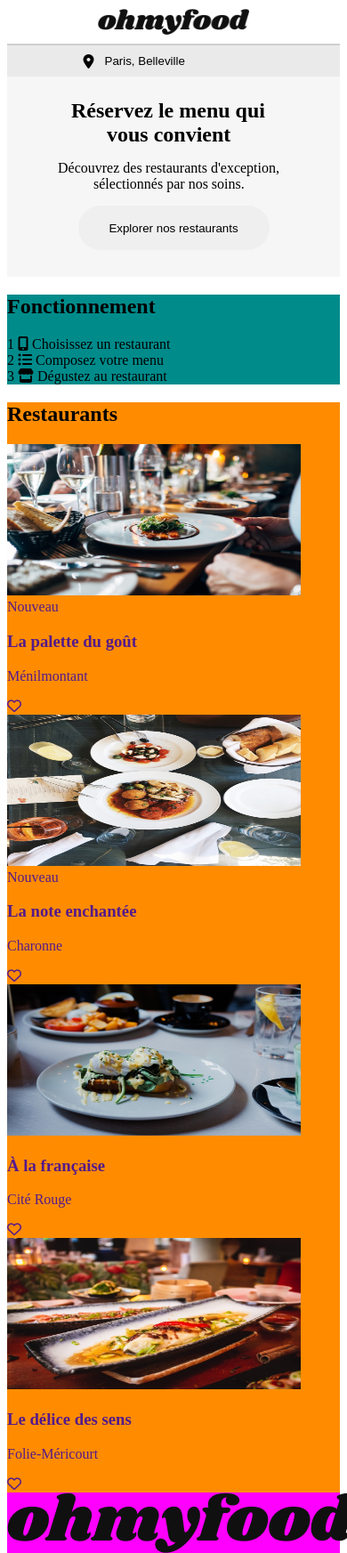
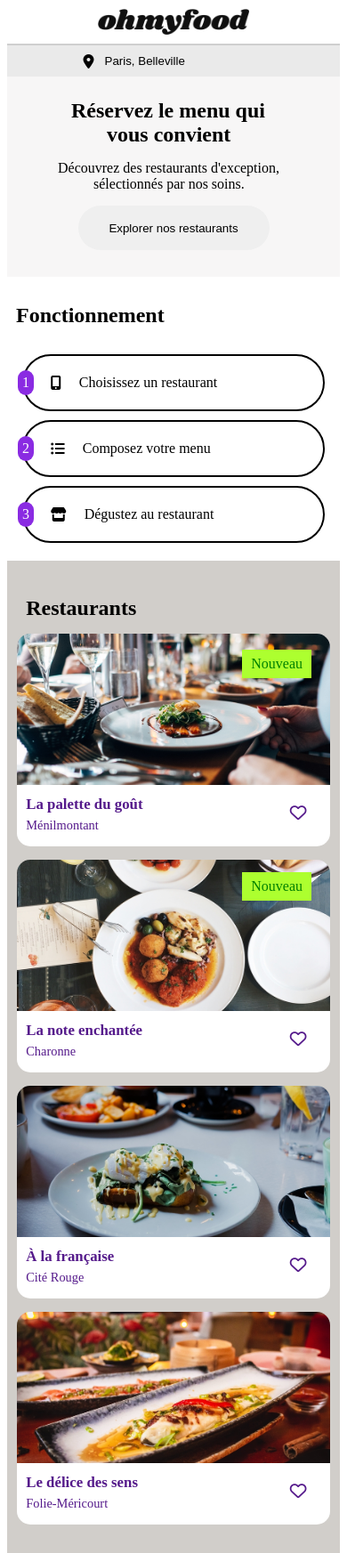
Before and after one commit to Dylan-Marty99/MartyDylan_3_17072021, a website: page index.html in a window 390 px wide. Shown: the top 1745 px of the page at 89% size. Drawn offline with Linux system fonts and the light colour scheme.

Commit message:
Début SCSS sur index

```diff
--- a/index.html
+++ b/index.html
@@ -16,13 +16,13 @@
 <!--======== HEADER ==============-->
 
         <header>
-            <div class="header">
+            <div class="main_header">
                 <img src="images/logo/ohmyfood.png" alt="Logo">
-                <div class="header_location">
+                <div class="main_header_location">
                     <i class="fas fa-map-marker-alt"></i>
                     <input type="text" name="location" value="Paris, Belleville">
                 </div>
-                <div class="header_explore">
+                <div class="main_header_explore">
                     <h2>Réservez le menu qui <span>vous convient</span></h2>
                     <p>Découvrez des restaurants d'exception, <span>sélectionnés par nos soins.</span></p>
                     <form action="#" method="POST">
@@ -39,22 +39,20 @@
             <section>
                 <div class="fonctionnement">
                     <h2>Fonctionnement</h2>
-                    <div class="fonctionnement_elements">
-                        <div class="fonctionnement_elements-element">
-                            <span class="fonctionnement_elements-element_number">1</span>
-                            <i class="fas fa-mobile-alt"></i>
-                            <span class="fonctionnement_elements-element_text">Choisissez un restaurant</span>
-                        </div>
-                        <div class="fonctionnement_elements-element">
-                            <span class="fonctionnement_elements-element_number">2</span>
-                            <i class="fas fa-list-ul"></i>
-                            <span class="fonctionnement_elements-element_text">Composez votre menu</span>
-                        </div>
-                        <div class="fonctionnement_elements-element">
-                            <span class="fonctionnement_elements-element_number">3</span>
-                            <i class="fas fa-store"></i>
-                            <span class="fonctionnement_elements-element_text">Dégustez au restaurant</span>
-                        </div>
+                    <div class="fonctionnement_element">
+                        <span class="fonctionnement_element_number">1</span>
+                        <i class="fas fa-mobile-alt"></i>
+                        <span class="fonctionnement_element_text">Choisissez un restaurant</span>
+                    </div>
+                    <div class="fonctionnement_element">
+                        <span class="fonctionnement_element_number">2</span>
+                        <i class="fas fa-list-ul"></i>
+                        <span class="fonctionnement_element_text">Composez votre menu</span>
+                    </div>
+                    <div class="fonctionnement_element">
+                        <span class="fonctionnement_element_number">3</span>
+                        <i class="fas fa-store"></i>
+                        <span class="fonctionnement_element_text">Dégustez au restaurant</span>
                     </div>
                 </div>
             </section>
@@ -69,7 +67,7 @@
                             <div class="restaurant_elements-images">
                                 <img src="images/Resize images/la-palette-du-gout-resize.jpg" alt="Image La palette du goût">
                                 <div class="restaurant_elements-description">
-                                    <span>Nouveau</span>
+                                    <span id="new1">Nouveau</span>
                                     <div class="restaurant_elements-description_description">
                                         <h3>La palette du goût</h3>
                                         <p>Ménilmontant</p>
@@ -82,7 +80,7 @@
                             <div class="restaurant_elements-images">
                                 <img src="images/Resize images/la-note-enchantee-resize.jpg" alt="Image La note enchentée">
                                 <div class="restaurant_elements-description">
-                                    <span>Nouveau</span>
+                                    <span id="new2">Nouveau</span>
                                     <div class="restaurant_elements-description_description">
                                         <h3>La note enchantée</h3>
                                         <p>Charonne</p>
@@ -125,7 +123,7 @@
                     <li><a href="#"><i class="fas fa-utensils"></i> Proposer un restaurant</a></li>
                     <li><a href="#"><i class="fas fa-hands-helping"></i> Devenir partenaire</a></li>
                     <li><a href="#">Mentions légales</a></li>
-                    <li><a href="#">Contact</a></li>
+                    <li><a href="mailto:ohmyfood@contact.com">Contact</a></li>
                 </ul>
             </div>
         </footer>
--- a/scss/base/base.scss
+++ b/scss/base/base.scss
@@ -0,0 +1,18 @@
+.container {
+    max-width: 1440px;
+    margin: 0 auto;
+}
+
+a {
+    text-decoration: none;
+}
+
+ul {
+    list-style-type: none;
+}
+
+header img {
+    display: block;
+    margin: 10px auto;
+    width: 170px;
+}
--- a/scss/components/components.scss
+++ b/scss/components/components.scss
@@ -0,0 +1,11 @@
+form {
+    width: 215px;
+    margin: auto;
+    button {
+        width: 215px;
+        height: 50px;
+        border-radius: 2rem;                    /*-----bg color-----*/
+        border: none;
+        margin-bottom: 30px;
+    }
+}
--- a/scss/main.scss
+++ b/scss/main.scss
@@ -0,0 +1,5 @@
+@import "./base/base.scss";
+@import "./components/components.scss";
+@import "./layout/layout.scss";
+@import "./pages/pages.scss";
+@import "./utils/utils.scss";
--- a/scss/menu.scss
+++ b/scss/menu.scss
@@ -0,0 +1,5 @@
+@import "./base/base.scss";
+@import "./components/components.scss";
+@import "./layout/layout.scss";
+@import "./pages/pages.scss";
+@import "./utils/utils.scss";
--- a/scss/pages/pages.scss
+++ b/scss/pages/pages.scss
@@ -0,0 +1,142 @@
+.main_header {
+    &_location {
+        display: flex;
+        justify-content: center;
+        align-items: center;
+        background-color: rgb(234, 234, 234);
+        height: 35px;
+        border-top: rgb(207, 207, 207) solid 2px;
+    }
+    input {
+        margin-left: 10px;
+        border: none;
+        background-color: rgb(234, 234, 234);
+    }
+    &_explore {
+        background-color: rgb(247, 246, 246);
+    }
+    h2 {
+        width: 230px;
+        margin: auto;
+        padding-top: 25px;
+        span {
+            width: 150px;
+            margin-left: 40px;
+        }
+    }
+    p {
+        width: 260px;
+        margin: auto;
+        padding: 15px 0;
+        span {
+            width: 150px;
+            margin-left: 40px;
+        }
+    }
+}
+
+.fonctionnement {
+    h2 {
+        padding: 10px;
+    }
+    &_element {
+        display: flex;
+        align-items: center;
+        width: 90%;                           /*-----border + shadow-----*/
+        margin: 10px auto;                    /*---bg color + bg color sur le dernier element---*/
+        border: solid black 2px;
+        border-radius: 2rem;
+        height: 60px;
+        &_number {
+            position: absolute;
+            left: 20px;
+            background-color: blueviolet;                  /*---bg color----*/
+            color: white;
+            border-radius: 1rem;
+            padding: 5px;
+        }
+        i {
+        padding-left: 30px;
+        padding-right: 20px;                    /*----color + color dernier element---*/
+        }
+    }
+}
+
+.restaurants {
+    background-color: rgb(209, 206, 202);           /*---bg color----*/
+    padding: 0 3%;
+    h2 {
+        padding-top: 40px;
+        padding-left: 10px;
+        margin-bottom: 0;
+    }
+}
+
+.restaurant_elements {
+    padding-bottom: 40px;
+}
+
+.restaurant_elements-images {
+    margin-top: 15px;                               /*-----shadow----*/
+}
+
+.restaurant_elements-images  img {
+    height: 170px;
+    width: 100%;
+    object-fit: cover;
+    border-radius: 15px 15px 0 0;
+}
+
+
+.restaurant_elements-description {
+
+}
+
+#new1 {
+    position: absolute;
+    right: 40px;
+    top: 730px;
+    padding: 7px 10px;
+    color: green;
+    background-color: greenyellow;
+}
+                                                    /*---green color----*/
+#new2 {
+    position: absolute;
+    right: 40px;
+    top: 980px;
+    padding: 7px 10px;
+    color: green;
+    background-color: greenyellow;
+}
+
+.restaurant_elements-description_description {
+    background-color: white;
+    height: 75px;
+    display: grid;
+    grid-template: 1fr 20px 20px 1fr / 1fr 1fr 30px;
+    margin-top: -10px;
+    border-radius: 0 0 15px 15px;
+    font-size: .9em;
+    h3 {
+        grid-row: 2;
+        margin: 0 0 0 10px;
+    }
+    p {
+        grid-row: 3;
+        margin: 5px 0 0 10px;
+    }
+    i {
+        grid-column: 3;
+        grid-row: 2/3;                             /*-----heart color ?----*/
+        font-size: 1.3em;
+        margin: 10px 0 0 -15px;
+    }
+}
+
+footer {
+    background-color: fuchsia;
+    img {
+        width: 100px;
+    }
+}
```
Also changed, not shown: menu/a_la_francaise.html (+2 -2 lines), css/index_styles.css, 1 other file.
